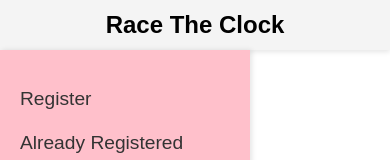
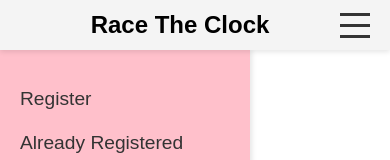
Before and after one commit to chriscooley1/race-the-clock, a React (Vite) app: page /letter-reader/login in a window 390 px wide. Shown: the top 160 px of the page. Built offline with nearby package versions, Linux system fonts and the light colour scheme.

Commit message:
Add hamburger menu

```diff
--- a/src/App.css
+++ b/src/App.css
@@ -48,6 +48,7 @@ body {
   left: 0;
   padding: 20px;
   background-color: pink;
+  z-index: 900; /* Ensure sidebar is below the navbar */
 }
 
 .sidebar h2 {
@@ -166,6 +167,7 @@ button {
 /* Theme selector adjustments */
 .theme-selector {
   background-color: #cceeff;
+  color: inherit; /* Ensure color matches the theme */
   border: none;
   padding: 10px 10px;
   border-radius: 5px;
@@ -339,6 +341,7 @@ button {
   overflow-y: auto; /* Allow vertical scrolling if needed */
   overflow-x: hidden; /* Prevent horizontal scrolling */
   background-color: #fafafa; /* Fixed background color */
+  padding-top: 50px; /* Add padding to prevent overlap with navbar */
 }
 
 .collections-list {
@@ -579,51 +582,33 @@ button {
   border-radius: 8px;
   width: 50%;
   text-align: center; /* Center content horizontally */
+  color: inherit; /* Ensure text color is inherited from the parent */
 }
 
-/* Style for the collection name */
-.modal-container h2 {
-  font-size: 1.8em;
-  font-weight: bold;
-  margin-bottom: 20px;
-  text-align: center; /* Center the collection name */
+.modal-content {
+  color: black; /* Default text color */
+  transition: color 0.3s; /* Smooth transition for color change */
 }
 
-/* Style for modal buttons */
-.modal-actions button {
-  background-color: #4caf50; /* Green background */
-  color: white; /* White text */
-  border: none; /* Remove default border */
-  padding: 10px 20px; /* Padding for size */
-  border-radius: 5px; /* Rounded corners */
-  cursor: pointer; /* Pointer cursor on hover */
-  font-size: 1em; /* Font size */
-  font-weight: bold; /* Bold text */
-  margin: 10px; /* Add margin for spacing */
-  transition: background-color 0.3s, transform 0.3s; /* Smooth transitions */
+.modal-container.dark-theme .modal-content {
+  color: white; /* Set text color for dark theme */
 }
 
-/* Hover and active states for buttons */
-.modal-actions button:hover {
-  background-color: #45a049; /* Darker green on hover */
-  transform: scale(1.05); /* Slight scale up on hover */
+.modal-container.blue-theme .modal-content {
+  color: #003366; /* Set text color for blue theme */
 }
 
-.modal-actions button:active {
-  background-color: #388e3c; /* Even darker green when active */
-  transform: scale(0.95); /* Slight scale down when active */
+/* Style for modal labels and text */
+.modal-container label,
+.modal-container h1,
+.modal-container h2 {
+  color: inherit; /* Use the inherited color from the modal */
 }
 
-.modal-actions button:first-child {
-  background-color: #ff6666; /* Red background for the first button (Cancel) */
-}
-
-.modal-actions button:first-child:hover {
-  background-color: #cc0000; /* Darker red on hover */
-}
-
-.modal-actions button:first-child:active {
-  background-color: #990000; /* Even darker red when active */
+.modal-container input,
+.modal-container select {
+  color: black; /* Keep form elements readable */
+  background-color: white; /* Ensure form elements have a clear background */
 }
 
 /* Centering styles for Login and Register */
@@ -650,7 +635,7 @@ button {
 
 /* Navbar styles */
 .navbar {
-  position: absolute;
+  position: fixed; /* Ensure the navbar stays at the top */
   top: 0;
   width: 100%;
   height: 50px;
@@ -660,6 +645,7 @@ button {
   background-color: #f4f4f4;
   box-shadow: 0 2px 5px rgba(0, 0, 0, 0.1);
   padding: 0 20px; /* Add padding for spacing */
+  z-index: 1000; /* Ensure navbar has a high z-index */
 }
 
 .navbar-title {
@@ -730,3 +716,44 @@ button {
   background-color: #990000; /* Even darker red when active */
   transform: scale(0.95); /* Slight scale down when active */
 }
+
+/* Hamburger menu styles */
+.hamburger-menu {
+  cursor: pointer;
+  display: flex;
+  flex-direction: column;
+  justify-content: space-between;
+  width: 30px;
+  height: 25px;
+}
+
+.hamburger-menu .bar {
+  height: 3px;
+  background-color: #333; /* Adjust color as needed */
+  transition: 0.3s;
+}
+
+.menu {
+  position: absolute;
+  top: 50px; /* Adjust to place below navbar */
+  right: 20px; /* Align with the right edge */
+  background-color: #fff;
+  box-shadow: 0 2px 5px rgba(0, 0, 0, 0.1);
+  border-radius: 5px;
+  z-index: 1001; /* Ensure it's above other elements */
+  padding: 10px;
+}
+
+.menu button {
+  background-color: transparent;
+  border: none;
+  color: #333;
+  padding: 10px;
+  cursor: pointer;
+  font-size: 1em;
+  transition: color 0.3s;
+}
+
+.menu button:hover {
+  color: #007bff;
+}
--- a/src/components/Navbar.tsx
+++ b/src/components/Navbar.tsx
@@ -1,24 +1,48 @@
-import React from "react";
-import { useNavigate } from "react-router-dom";
-import "../App.css";
-import { useAuth } from "../context/AuthContext";
+import React, { useState } from "react";
+import { useNavigate } from "react-router-dom"; // Import useNavigate for redirection
 
-const Navbar: React.FC = () => {
-  const { setToken, isAuthenticated } = useAuth();
-  const navigate = useNavigate();
+const Navbar = () => {
+  const [menuOpen, setMenuOpen] = useState(false);
+  const navigate = useNavigate(); // Initialize navigate function
+
+  const handleMenuToggle = () => {
+    setMenuOpen(!menuOpen);
+  };
 
   const handleLogout = () => {
-    setToken(null);
-    navigate("/login");
+    // Clear user session data
+    // For example, you might remove tokens or user information from local storage
+    localStorage.removeItem("userToken"); // Adjust key names as needed
+    localStorage.removeItem("userData");
+
+    // Optionally, call an API to invalidate the session on the server
+    // fetch('/api/logout', { method: 'POST', credentials: 'include' })
+    //   .then(response => {
+    //     if (response.ok) {
+    //       // Successful logout
+    //     } else {
+    //       // Handle errors
+    //     }
+    //   });
+
+    // Redirect to the login page or home page
+    navigate("/login"); // Adjust the path as needed
+
+    setMenuOpen(false); // Close the menu after logout
   };
 
   return (
     <div className="navbar">
-      <div className="navbar-title">Race The Clock</div> {/* Add the title */}
-      {isAuthenticated && (
-        <button type="button" onClick={handleLogout} className="logout-button">
-          Logout
-        </button>
+      <div className="navbar-title">Race The Clock</div>
+      <div className="hamburger-menu" onClick={handleMenuToggle}>
+        <div className="bar"></div>
+        <div className="bar"></div>
+        <div className="bar"></div>
+      </div>
+      {menuOpen && (
+        <div className="menu">
+          <button onClick={handleLogout}>Logout</button>
+        </div>
       )}
     </div>
   );
```
